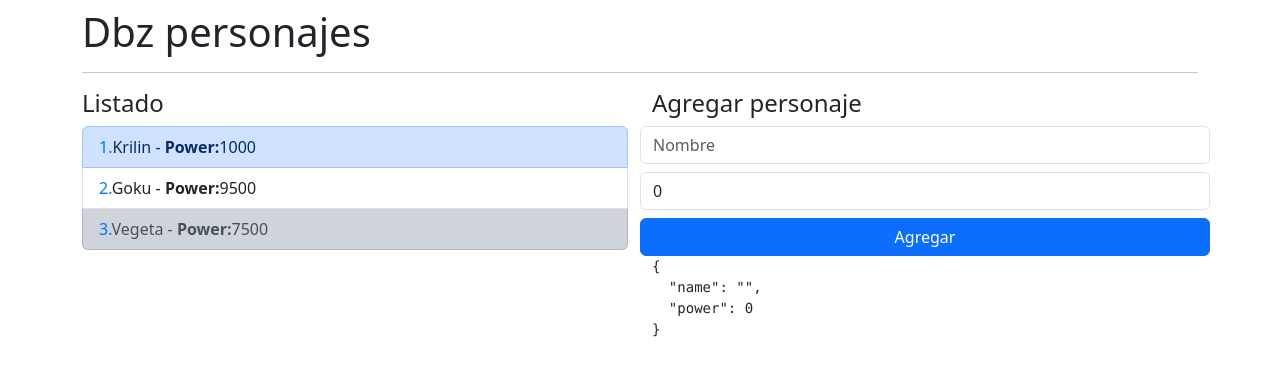
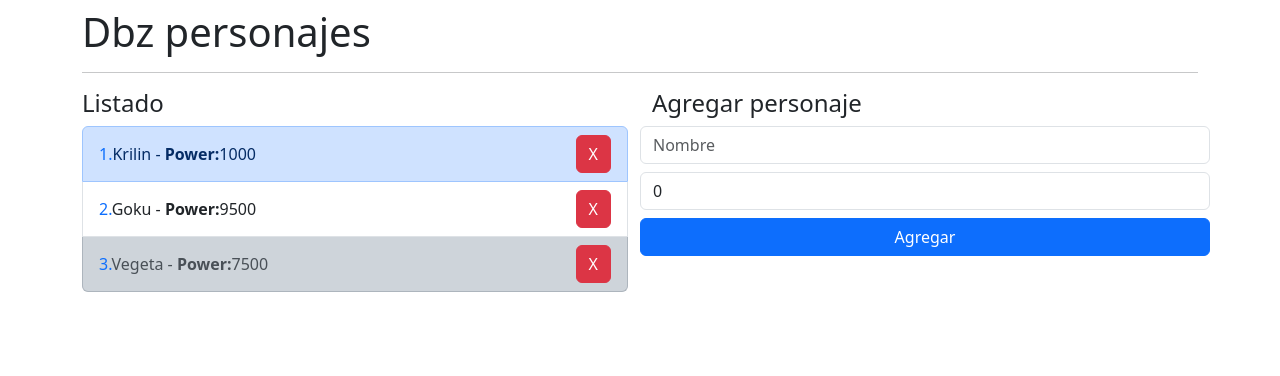
Before and after one commit to criquelmes/angular-bases-modulos, an Angular app: page / in a window 1280 px wide. Shown: the top 376 px of the page. Built offline with nearby package versions, Linux system fonts and the light colour scheme.

Commit message:
Sección 5: Servicios

```diff
--- a/src/app/dbz/components/add-character/add-character.component.html
+++ b/src/app/dbz/components/add-character/add-character.component.html
@@ -16,5 +16,5 @@
   />
   <button type="submit" class="btn btn-primary">Agregar</button>
 
-  <pre>{{ character | json }}</pre>
+  <!-- <pre>{{ character | json }}</pre> -->
 </form>
--- a/src/app/dbz/components/add-character/add-character.component.ts
+++ b/src/app/dbz/components/add-character/add-character.component.ts
@@ -19,7 +19,7 @@ export class AddCharacterComponent {
   emitCharacter(): void {
     if (this.character.name.length === 0) return;
 
-    this.onNewCharacter.emit(this.character);
+    this.onNewCharacter.emit({ ...this.character });
 
     this.character.name = '';
     this.character.power = 0;
--- a/src/app/dbz/components/list/list.component.html
+++ b/src/app/dbz/components/list/list.component.html
@@ -9,20 +9,24 @@
       let isEven = even;
       let isOdd = odd
     "
-    class="list-group-item"
+    class="list-group-item d-flex justify-content-between align-items-center"
     [ngClass]="{
       'list-group-item-dark': isLast,
       'list-group-item-primary': isEven,
     }"
   >
-    <span class="text-primary">{{ i + 1 }}.</span>
-    <span>{{ character.name }}</span>
-    -
-    <strong>Power:</strong>
-    <span>{{ character.power }}</span>
+    <div>
+      <span class="text-primary">{{ i + 1 }}.</span>
+      <span>{{ character.name }}</span>
+      -
+      <strong>Power:</strong>
+      <span>{{ character.power }}</span>
+    </div>
     <!-- <span>Es el primero: {{ isFirst }}</span>
     <span>Es el ultimo: {{ isLast }}</span>
     <span>Es par: {{ isEven }}</span>
     <span>Es impar: {{ isOdd }}</span> -->
+
+    <button (click)="onDeleteCharacter(i)" class="btn btn-danger">X</button>
   </li>
 </ul>
--- a/src/app/dbz/components/list/list.component.ts
+++ b/src/app/dbz/components/list/list.component.ts
@@ -1,4 +1,4 @@
-import { Component, Input } from '@angular/core';
+import { Component, EventEmitter, Input, Output } from '@angular/core';
 import { Character } from '../../interfaces/character.interface';
 
 @Component({
@@ -15,4 +15,13 @@ export class ListComponent {
       power: 100,
     },
   ];
+
+  @Output()
+  public onDelete: EventEmitter<number> = new EventEmitter();
+
+  onDeleteCharacter(index: number): void {
+    console.log(index);
+    // TODO Emitir el id del personaje
+    this.onDelete.emit(index);
+  }
 }
--- a/src/app/dbz/pages/main-page.component.html
+++ b/src/app/dbz/pages/main-page.component.html
@@ -3,11 +3,14 @@
 
 <div class="row">
   <div class="col">
-    <dbz-list [characterList]="characters"></dbz-list>
+    <dbz-list
+      [characterList]="dbzService.characters"
+      (onDelete)="dbzService.onDeleteCharacter($event)"
+    ></dbz-list>
   </div>
   <div class="col">
     <dbz-add-character
-      (onNewCharacter)="onNewCharacter($event)"
+      (onNewCharacter)="dbzService.onNewCharacter($event)"
     ></dbz-add-character>
   </div>
 </div>
--- a/src/app/dbz/pages/main-page.component.ts
+++ b/src/app/dbz/pages/main-page.component.ts
@@ -1,5 +1,5 @@
 import { Component } from '@angular/core';
-import { Character } from '../interfaces/character.interface';
+import { DbzService } from '../services/dbz.service';
 
 @Component({
   selector: 'app-dbz-main-page',
@@ -7,22 +7,5 @@ import { Character } from '../interfaces/character.interface';
   standalone: false,
 })
 export class MainPageComponent {
-  public characters: Character[] = [
-    {
-      name: 'Krilin',
-      power: 1000,
-    },
-    {
-      name: 'Goku',
-      power: 9500,
-    },
-    {
-      name: 'Vegeta',
-      power: 7500,
-    },
-  ];
-
-  onNewCharacter(character: Character): void {
-    console.log({ ...character });
-  }
+  constructor(public dbzService: DbzService) {}
 }
--- /dev/null
+++ b/src/app/dbz/services/dbz.service.ts
@@ -0,0 +1,32 @@
+import { Injectable } from '@angular/core';
+import { Character } from '../interfaces/character.interface';
+
+@Injectable({
+  providedIn: 'root',
+})
+export class DbzService {
+  constructor() {}
+
+  public characters: Character[] = [
+    {
+      name: 'Krilin',
+      power: 1000,
+    },
+    {
+      name: 'Goku',
+      power: 9500,
+    },
+    {
+      name: 'Vegeta',
+      power: 7500,
+    },
+  ];
+
+  onNewCharacter(character: Character): void {
+    this.characters.push(character);
+  }
+
+  onDeleteCharacter(index: number) {
+    this.characters.splice(index, 1);
+  }
+}
```
